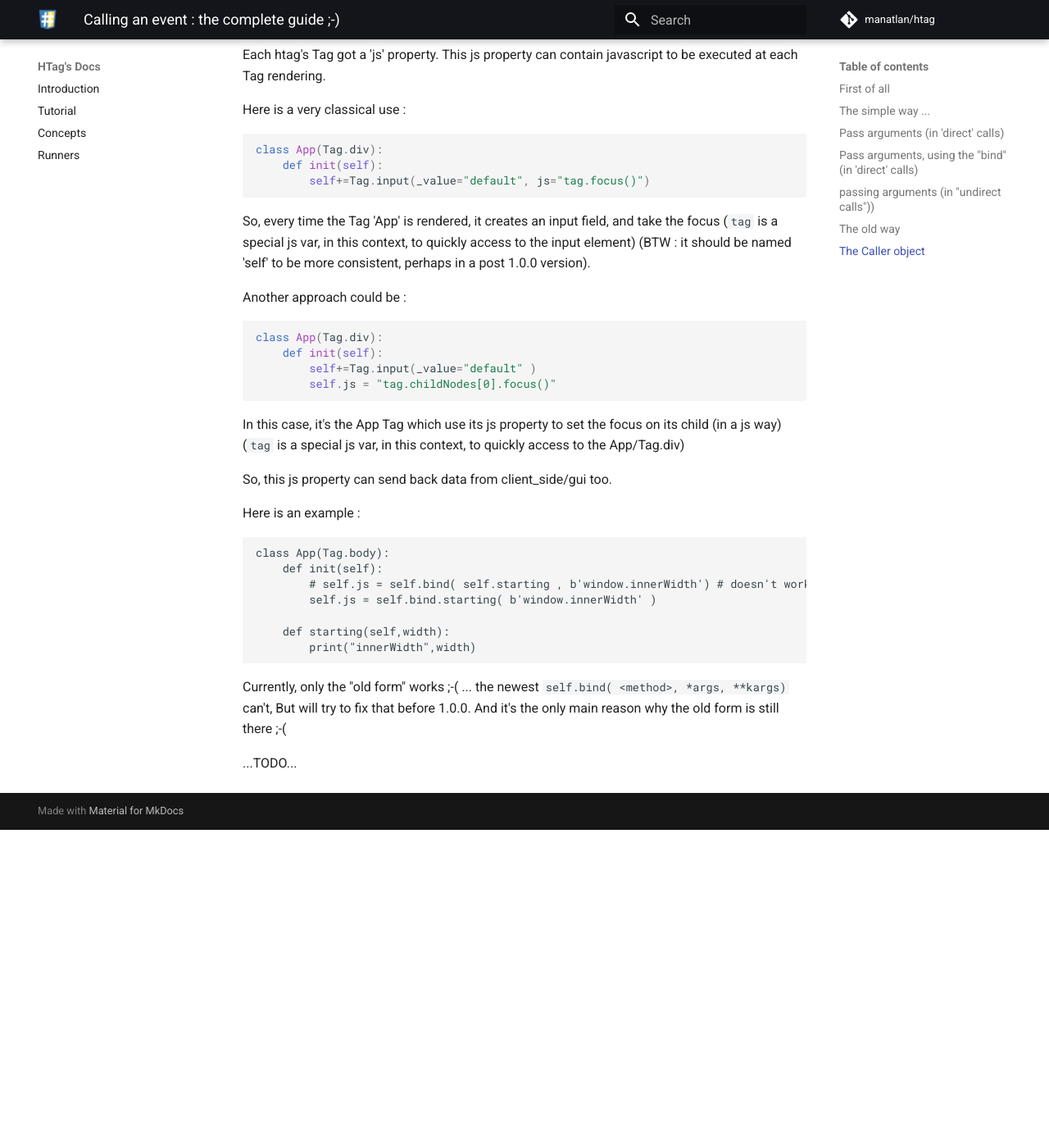
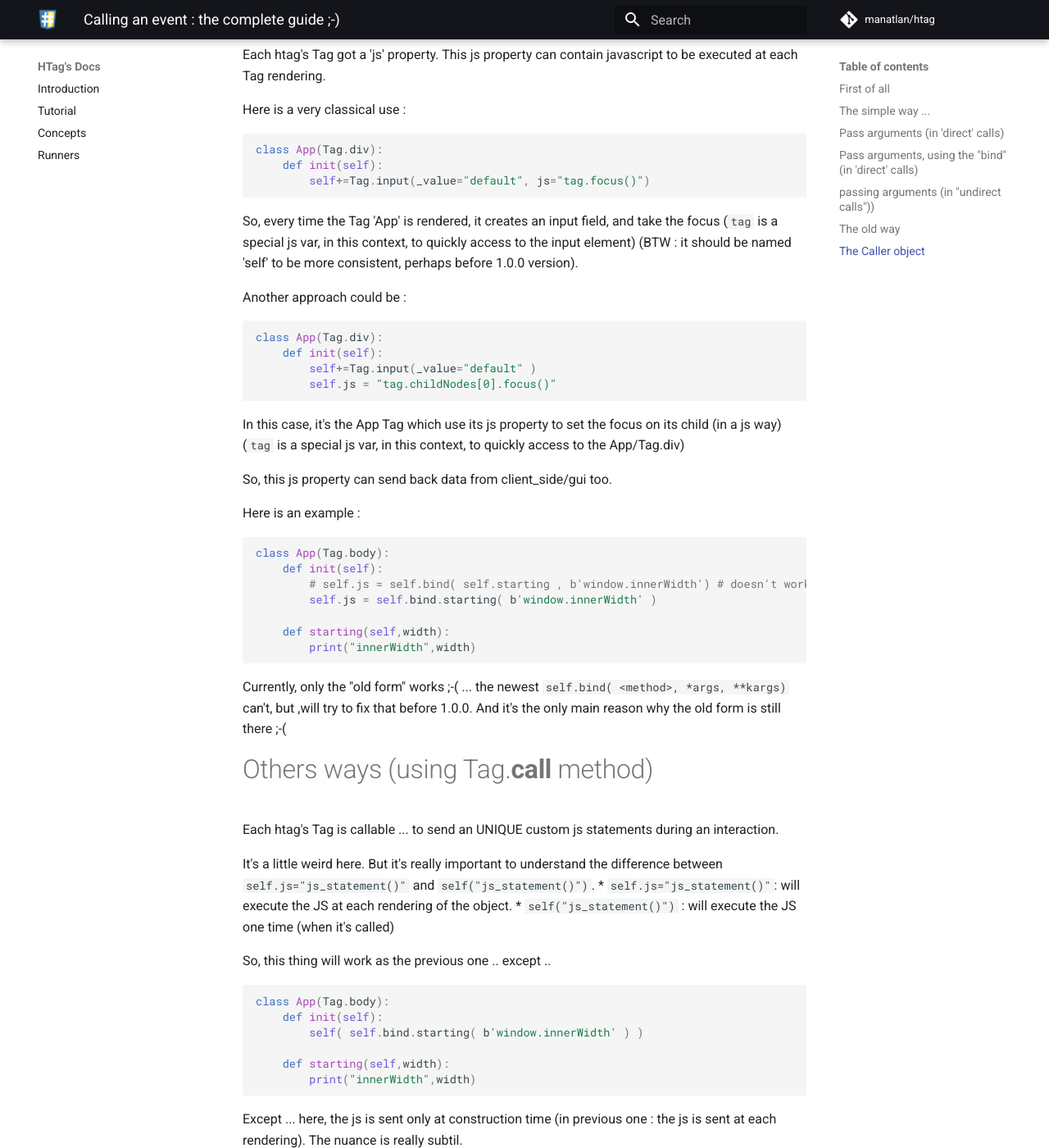
Before and after one commit to manatlan/htag, an MkDocs documentation site: the page built from docs/calling_an_event.md, in a window 1280 px wide and 1400 px high, scrolled down 5307 px. Shown: the whole window at 82% size. Built offline with MkDocs 1.6.1 and Material for MkDocs 9.7.7, drawn with Linux system fonts in a browser that asks for light colours; comment, search, counter and statistics services are not loaded; before the commit the page ends 6319 px from its top, so only the background shows below that; some of the changed text lies outside the part shown.

Commit message:
Update calling_an_event.md

````diff
--- a/docs/calling_an_event.md
+++ b/docs/calling_an_event.md
@@ -238,7 +238,7 @@ class App(Tag.div):
         self+=Tag.input(_value="default", js="tag.focus()")
 ```
 
-So, every time the Tag 'App' is rendered, it creates an input field, and take the focus (`tag` is a special js var, in this context, to quickly access to the input element) (BTW : it should be named 'self' to be more consistent, perhaps in a post 1.0.0 version).
+So, every time the Tag 'App' is rendered, it creates an input field, and take the focus (`tag` is a special js var, in this context, to quickly access to the input element) (BTW : it should be named 'self' to be more consistent, perhaps before 1.0.0 version).
 
 Another approach could be :
 
@@ -253,7 +253,8 @@ In this case, it's the App Tag which use its js property to set the focus on its
 So, this js property can send back data from client_side/gui too.
 
 Here is an example :
-```
+
+```python
 class App(Tag.body):
     def init(self):
         # self.js = self.bind( self.starting , b'window.innerWidth') # doesn't work currently
@@ -262,6 +263,29 @@ class App(Tag.body):
     def starting(self,width):
         print("innerWidth",width)
 ```
-Currently, only the "old form" works ;-( ... the newest `self.bind( <method>, *args, **kargs)` can't, But will try to fix that before 1.0.0. And it's the only main reason why the old form is still there ;-(
+Currently, only the "old form" works ;-( ... the newest `self.bind( <method>, *args, **kargs)` can't, but ,will try to fix that before 1.0.0. And it's the only main reason why the old form is still there ;-(
+
+# Others ways (using Tag.__call__ method)
+
+Each htag's Tag is callable ... to send an UNIQUE custom js statements during an interaction.
+
+It's a little weird here. But it's really important to understand the difference between `self.js="js_statement()"` and `self("js_statement()")`.
+ * `self.js="js_statement()" `: will execute the JS at each rendering of the object.
+ * `self("js_statement()")` : will execute the JS one time (when it's called)
+
+So, this thing will work as the previous one .. except ..
+
+```python
+class App(Tag.body):
+    def init(self):
+        self( self.bind.starting( b'window.innerWidth' ) )
+
+    def starting(self,width):
+        print("innerWidth",width)
+```
+Except ... here, the js is sent only at construction time (in previous one : the js is sent at each rendering).
+The nuance is really subtil.
+
+Concerning the "old form" vs "the newest" : same remarks !
 
 ...TODO...
````
